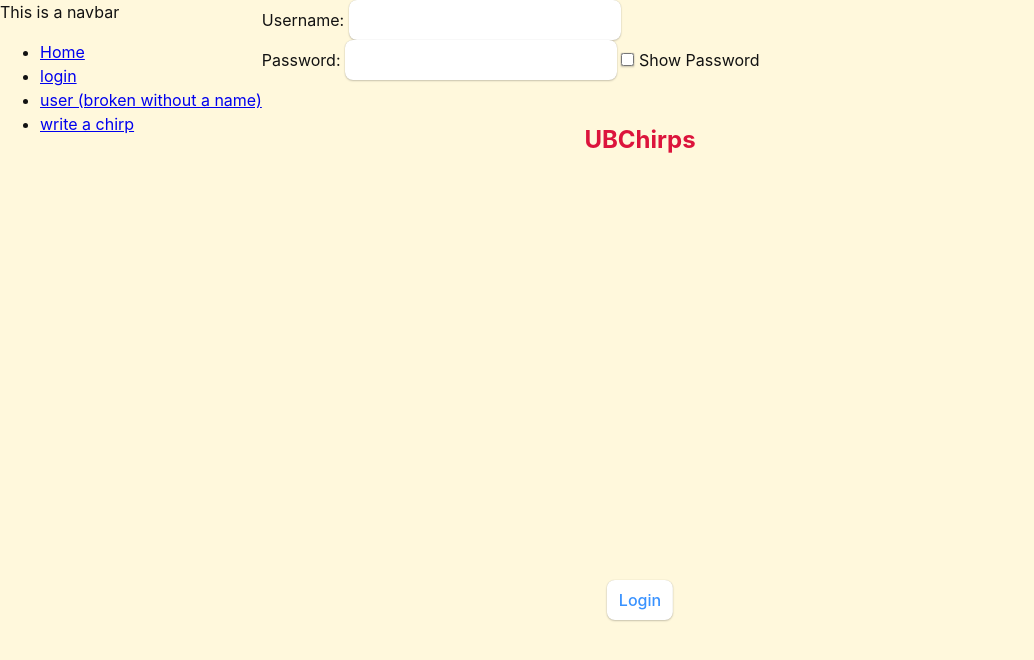
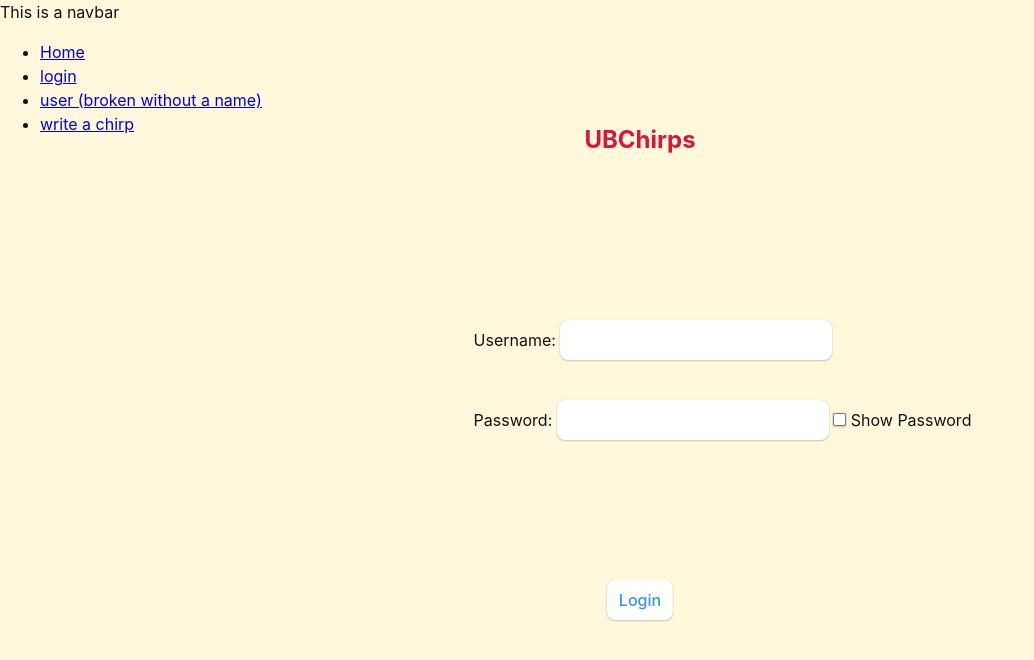
Before and after one commit to sassansh/UBChirps, a React (Vite) app in the folder Frontend/UBCChirps-frontend/: page /login in a window 1280 px wide. Shown: the top 660 px of the page, without its empty margins (0-1034 px from the left). Built offline with nearby package versions, Linux system fonts and the light colour scheme.

Commit message:
Adding styling file to login

```diff
--- /dev/null
+++ b/Frontend/UBCChirps-frontend/src/routes/login.css
@@ -0,0 +1,30 @@
+h2 {
+    color: crimson;
+    text-align: center;
+    position: absolute;
+    top: 27%;
+    left: 50%;
+    margin-right: -50%;
+    transform: translate(-50%, -50%);
+}
+
+.user {
+    position: absolute;
+    top: 40%;
+    left: 37%;
+}
+
+.password {
+    position: absolute;
+    top: 50%;
+    left: 37%;
+}
+
+button {
+    text-align: center;
+    position: absolute;
+    top: 65%;
+    left: 50%;
+    margin-right: -50%;
+    transform: translate(-50%, -50%);
+}
--- a/Frontend/UBCChirps-frontend/src/routes/login.jsx
+++ b/Frontend/UBCChirps-frontend/src/routes/login.jsx
@@ -1,5 +1,6 @@
 import {useState} from "react";
 import Navbar from "../components/navbar";
+import "../routes/login.css"
 
 export default function Login() {
 
@@ -8,6 +9,35 @@ export default function Login() {
         Password: '',
         showPassword: false,
     });
+
+    function UserNameField() {
+        return (
+            <input
+            value={user.Username}
+            onChange={handleNameInput}
+            />
+        );
+    }
+
+    function PasswordField() {
+        return(
+            <input
+                type={user.showPassword ? "text" : "password"}
+                value={user.Password}
+                onChange={handlePasswordInput}
+            />
+        );
+    }
+
+    function ShowPasswordToggle() {
+        return(
+            <input
+            type={"checkbox"}
+            checked={user.showPassword}
+            onChange={handleToggle}
+            />
+        );
+    }
 
     function handleNameInput(input){
         setUser({
@@ -46,28 +76,21 @@ export default function Login() {
         </div>
 
         <div>
-        <label>
+        <label
+        className={"user"}
+        >
             Username:{' '}
-            <input
-            value={user.Username}
-            onChange={handleNameInput}
-            />
+            <UserNameField />
         </label>
         </div>
 
         <div>
-        <label>
+        <label
+            className={"password"}
+        >
             Password:{' '}
-            <input
-                type={user.showPassword ? "text" : "password"}
-                value={user.Password}
-                onChange={handlePasswordInput}
-            />{' '}
-            <input
-            type={"checkbox"}
-            checked={user.showPassword}
-            onChange={handleToggle}
-            />{' '}
+            <PasswordField />{' '}
+            <ShowPasswordToggle />{' '}
             Show Password
         </label>
         </div>
```
Also changed, not shown: 1 other file (tests, documents, lock files or other folders).
